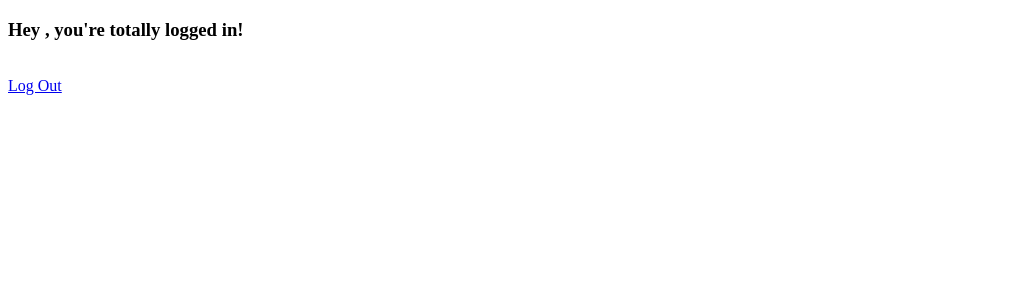
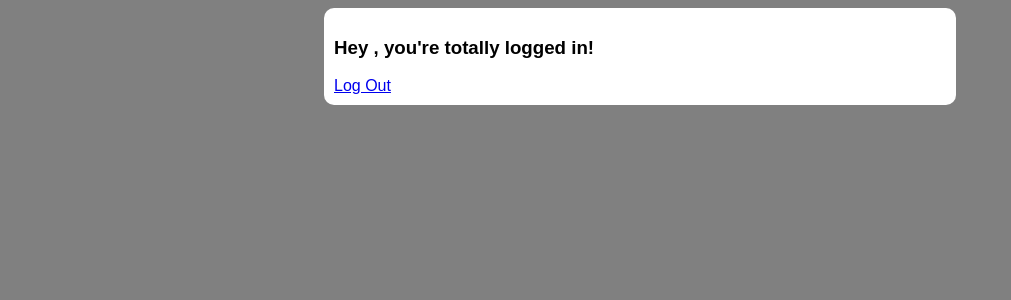
Before and after one commit to zanesterling/tint, a Flask app: template templates/home.html in a window 1280 px wide. Shown: the top 300 px of the page, without its empty margins (0-1011 px from the left). Run offline with Flask 2, Linux system fonts and the light colour scheme; the template is opened without the code that fills it, so the values that code supplies are empty; some libraries are stand-ins or nearby versions.

Commit message:
First pass styling home page

```diff
--- /dev/null
+++ b/static/css/home.css
@@ -0,0 +1,38 @@
+body {
+	font-family: sans-serif;
+	background-color: grey;
+}
+#container {
+	max-width: calc(50% - 20px);
+	max-height: calc(50% - 20px);
+	border-radius: 10px;
+	background-color: white;
+	padding: 10px;
+	margin-left: auto;
+	margin-right: auto;
+}
+
+#repolist {
+	max-width: calc(100% - 50px);
+	margin-left: -15px;
+}
+
+.repo {
+	list-style: none;
+	height: 30px;
+	border: 1px solid #136aac;
+	padding-left: 10px;
+	padding-top: 4px;
+	margin-bottom: 4px;
+	border-radius: 2px;
+	box-shadow: 1px 1px 1px 0 #136aac;
+	color: white;
+	background-color: #358cce;
+	transition: all 0.2s ease-out 0s;
+}
+
+.repo:hover {
+	background-color: #2475B3;
+	transition: background-color 0.05s ease-out 0s;
+	cursor: pointer;
+}
--- a/templates/home.html
+++ b/templates/home.html
@@ -1,14 +1,18 @@
 <!doctype html>
 <head>
 	<title>Tint</title>
+	<link rel=stylesheet href="{{ url_for('static', filename='css/home.css') }}" type=text/css />
 	<script src="{{ url_for('static', filename='js/home.js') }}"></script>
 	<script src="https://code.jquery.com/jquery-2.1.1.min.js//code.jquery.com/jquery-2.1.1.min.js"></script>
 </head>
 <body>
-	<h3>Hey {{ d['username'] }}, you're totally logged in!</h3>
-	{% for repo in d['repos'] %}
-		<div class="repo">{{ repo['name'] }}</div><br>
-	{% endfor %}
-	<br>
-	<a href='/logout'>Log Out</a>
+	<div id=container>
+		<h3>Hey {{ d['username'] }}, you're totally logged in!</h3>
+		<ul id=repolist>
+		{% for repo in d['repos'] %}
+			<li class="repo">{{ repo['name'] }}</li>
+		{% endfor %}
+		</ul>
+		<a href='/logout'>Log Out</a>
+	</div>
 </body>
```
